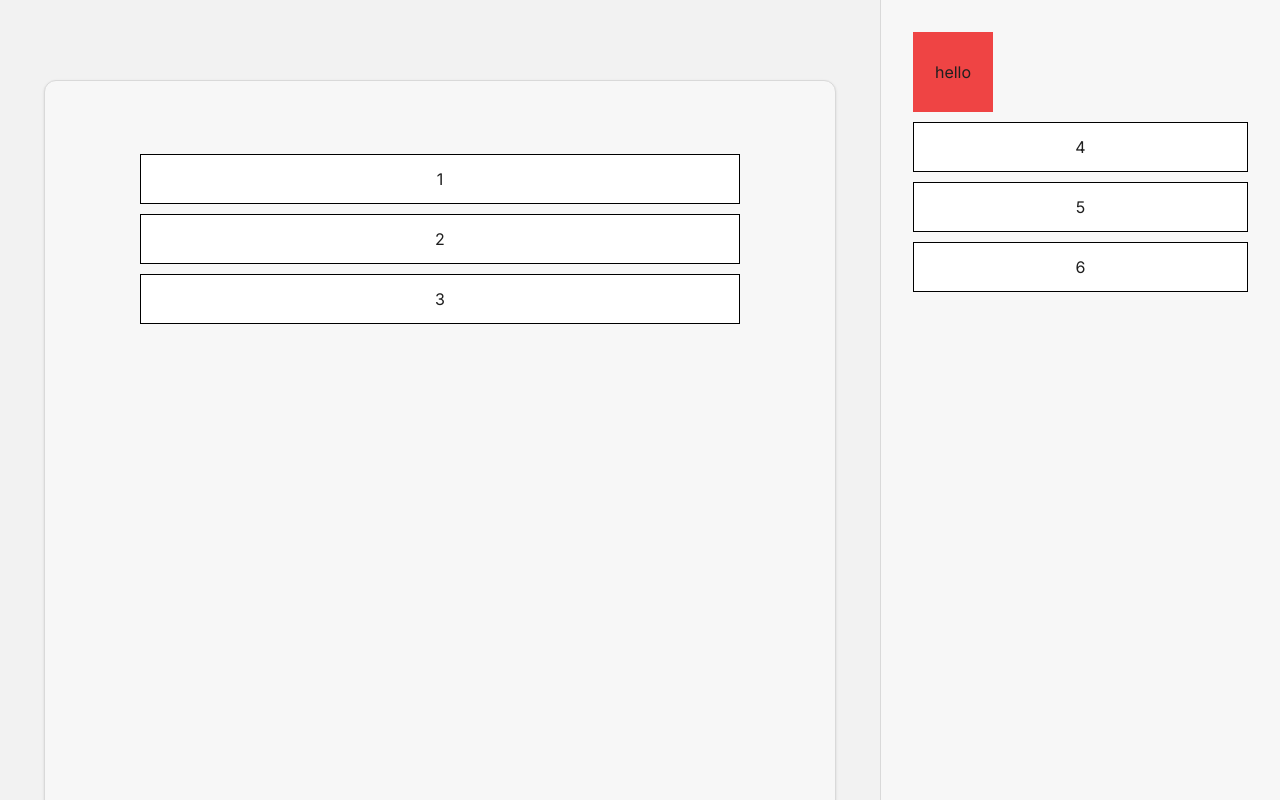
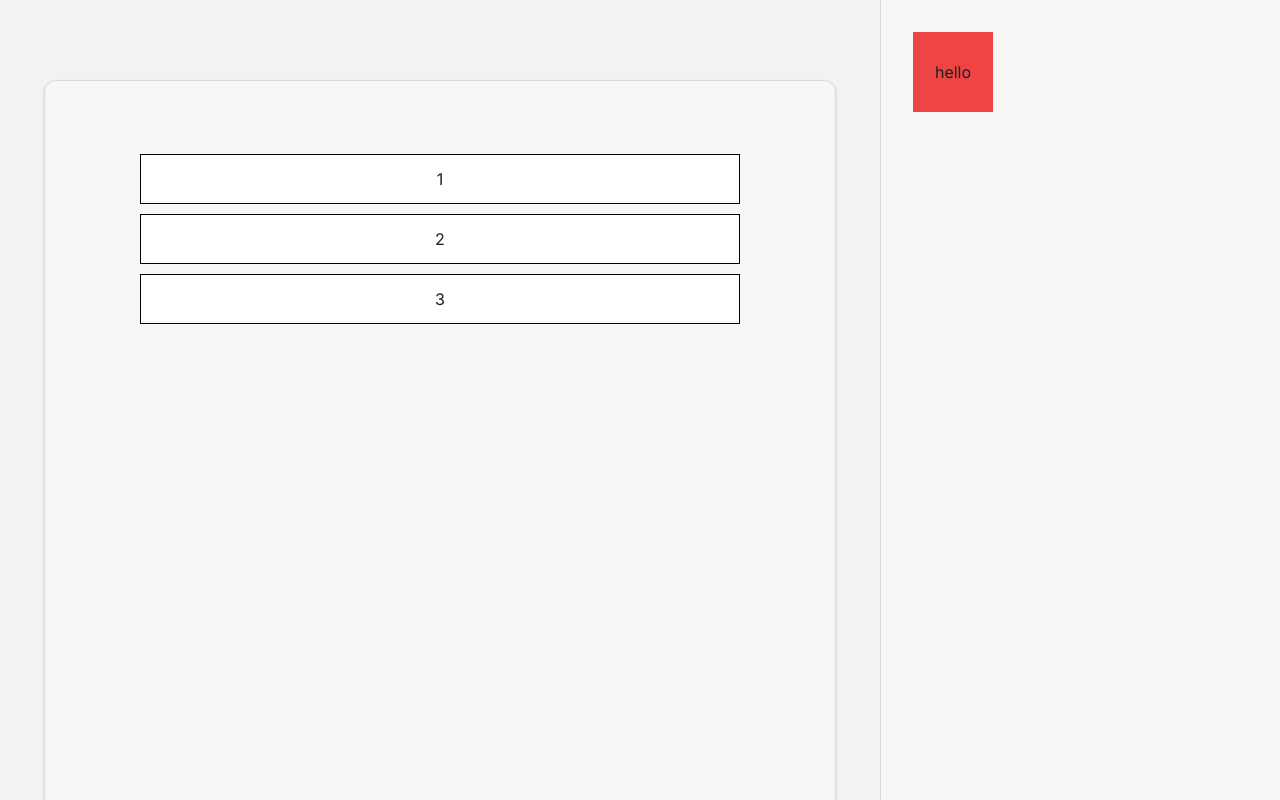
Before and after one commit to acrtz/timetoteach, a Next.js app: page /sortable-document in a window 1280 px wide. Shown: the top 800 px of the page. Built offline with nearby package versions, Linux system fonts and the light colour scheme.

Commit message:
work on draggable components

```diff
--- a/src/app/sortable-document/nav.tsx
+++ b/src/app/sortable-document/nav.tsx
@@ -18,7 +18,7 @@ export default function Nav(props) {
   return (
     <div className="h-screen w-[400px] border-l bg-card p-8">
       <Draggable />
-      <SortableContext
+      {/* <SortableContext
         id={id}
         items={items}
         strategy={verticalListSortingStrategy}
@@ -28,14 +28,14 @@ export default function Nav(props) {
             <SortableItem key={id} id={id} />
           ))}
         </div>
-      </SortableContext>
+      </SortableContext> */}
     </div>
   );
 }
 
 function Draggable() {
   const { attributes, listeners, setNodeRef, transform } = useDraggable({
-    id: "unique-id",
+    id: "draggable",
   });
   const style = {
     transform: CSS.Translate.toString(transform),
--- a/src/app/sortable-document/sortable-document.tsx
+++ b/src/app/sortable-document/sortable-document.tsx
@@ -53,9 +53,7 @@ const defaultAnnouncements = {
 export default function SortableDocument() {
   const [items, setItems] = useState({
     main: ["1", "2", "3"],
-    nav: ["4", "5", "6"],
-    container2: ["7", "8", "9"],
-    container3: [],
+    nav: ["a", "b", "c"],
   });
   const [activeId, setActiveId] = useState();
 
@@ -103,9 +101,20 @@ export default function SortableDocument() {
     const { id } = active;
     const { id: overId } = over;
 
+    console.log({ active, over });
+
+    if (id === "draggable") {
+      const sortable = over?.data?.current?.sortable;
+      console.log({ sortable });
+      // return;
+    }
+
     // Find the containers
     const activeContainer = findContainer(id);
     const overContainer = findContainer(overId);
+    if (activeContainer === "nav" && overContainer === "nav") {
+      return;
+    }
 
     if (
       !activeContainer ||
@@ -116,7 +125,6 @@ export default function SortableDocument() {
     }
 
     setItems((prev) => {
-      console.log({ activeContainer, overContainer });
       const activeItems = prev[activeContainer];
 
       if (overContainer === "main") {
@@ -149,6 +157,7 @@ export default function SortableDocument() {
             items[activeContainer][activeIndex],
             ...prev[overContainer].slice(newIndex, prev[overContainer].length),
           ],
+          nav: [...prev.nav],
         };
       }
 
@@ -157,6 +166,8 @@ export default function SortableDocument() {
   }
 
   function handleDragEnd(event) {
+    console.log("handleDragEnd");
+
     const { active, over } = event;
     const { id } = active;
     const { id: overId } = over;
```
